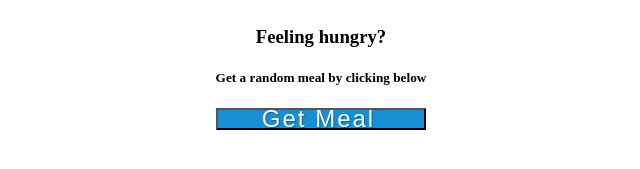
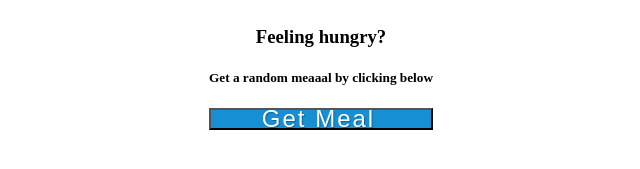
Before and after one commit to jsteckler1/meal-generator, a plain HTML site: page index.html in a window 1280 px wide. Shown: the part 257-426 px from the top of the page, 319-959 px from the left. Drawn offline with Linux system fonts and the light colour scheme; some icons are missing; a web font is replaced by a local one.

Commit message:
testing desktop app changes commit

```diff
--- a/index.html
+++ b/index.html
@@ -18,7 +18,7 @@
                 <h3>
                     Feeling hungry?
                 </h3>
-                <h5>Get a random meal by clicking below</h5>
+                <h5>Get a random meaaal by clicking below</h5>
                 <div class="meal-btns">
                     <button class="meal-btn" id="get_meal">Get Meal <i class="fas fa-utensils"></i></button>
                     <button id="prevBtn">See Previous Meals</button>
```
